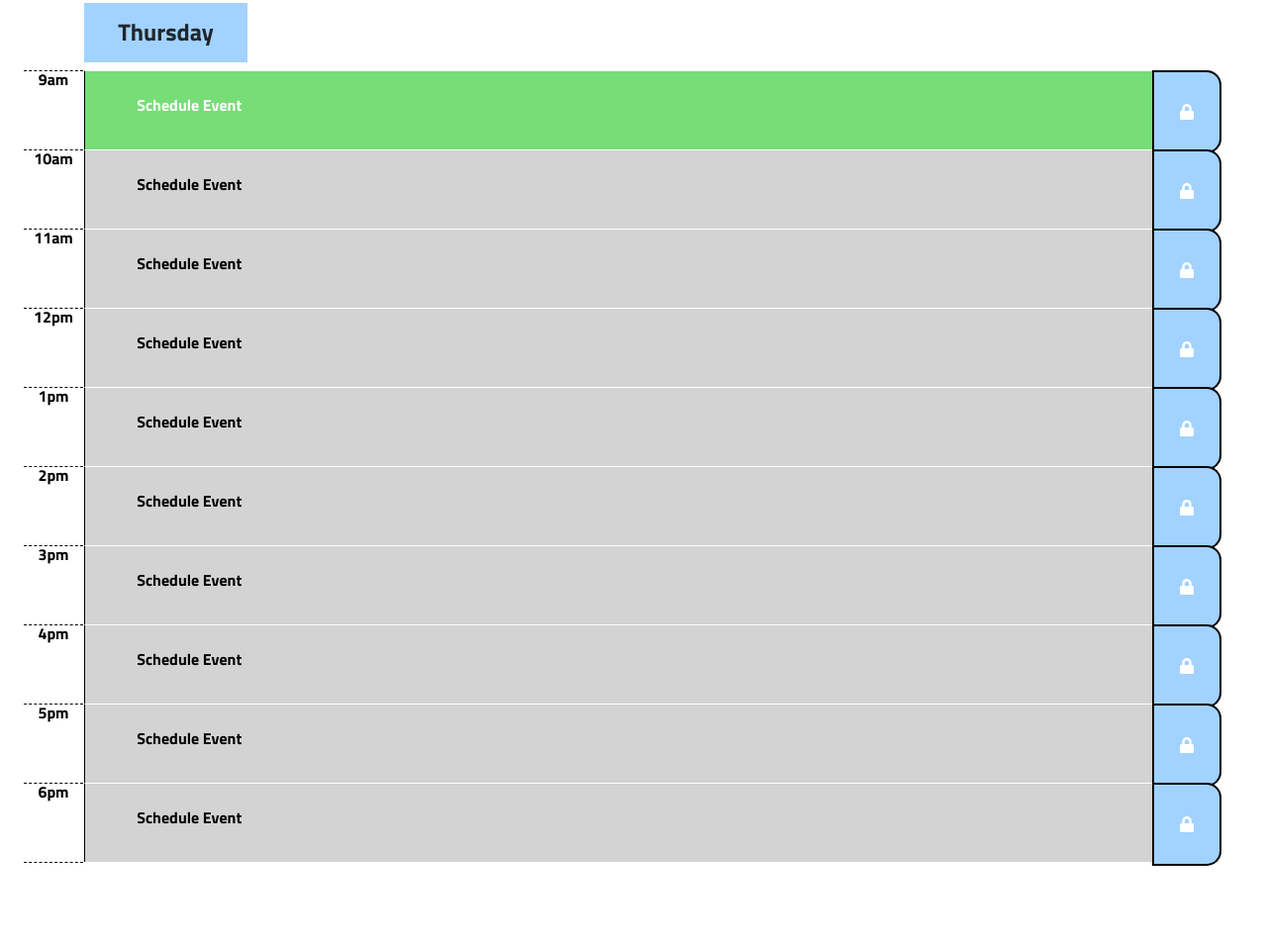
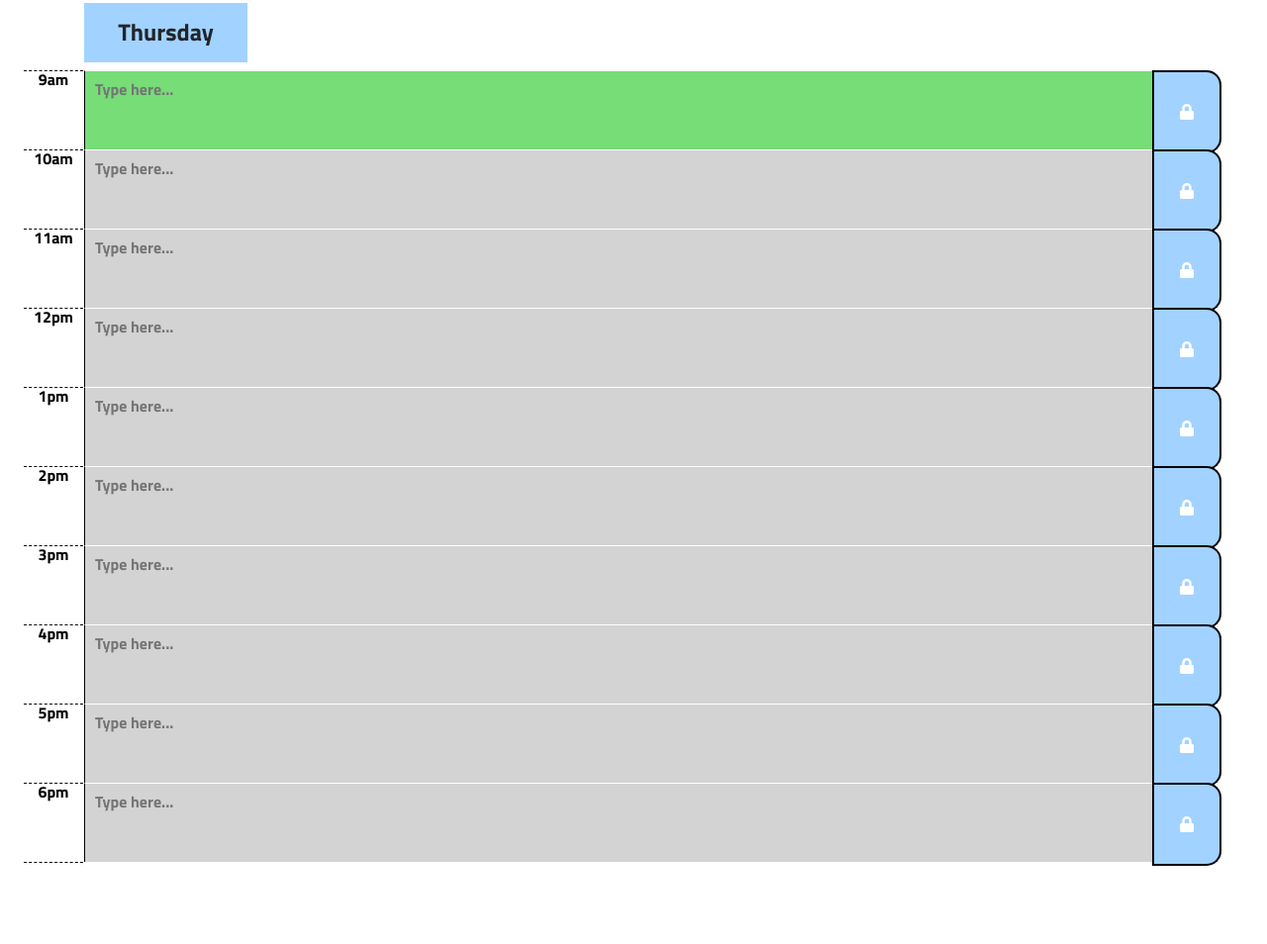
Before and after one commit to Tskading/Daily-Planner, a plain HTML site: page index.html in a window 1280 px wide. Shown: the part 333-1287 px from the top of the page at 99% size. Drawn offline with nearby package versions, Linux system fonts and the light colour scheme.

Commit message:
Added placeholder, cleaned up html

```diff
--- a/index.html
+++ b/index.html
@@ -38,75 +38,34 @@
         <div class="col mt-2 custom-row">
 
           <button type="button" class="saveBtn fa fa-lock"></button>
-
-          <textarea class="row" name="9" id="row-9">
-
-            Schedule Event
-          </textarea>
+          <textarea placeholder="Type here..." class="row" name="9" id="row-9"></textarea>
 
           <button type="button" class="saveBtn fa fa-lock"></button>
-
-          <textarea class="row"  name="10" id="row-10">
-
-            Schedule Event
-          </textarea>
-
+          <textarea placeholder="Type here..." class="row"  name="10" id="row-10"></textarea>
 
           <button type="button" class="saveBtn fa fa-lock"></button>
-
-          <textarea class="row" name="11" id="row-11">
-
-            Schedule Event
-          </textarea>
+          <textarea placeholder="Type here..." class="row" name="11" id="row-11"></textarea>
 
           <button type="button" class="saveBtn fa fa-lock"></button>
-
-          <textarea class="row" name="12" id="row-12">
-
-            Schedule Event
-          </textarea>
+          <textarea placeholder="Type here..." class="row" name="12" id="row-12"></textarea>
 
           <button type="button" class="saveBtn fa fa-lock"></button>
-
-          <textarea class="row" name="13" id="row-1">
-
-            Schedule Event
-          </textarea>
+          <textarea placeholder="Type here..." class="row" name="13" id="row-1"></textarea>
 
           <button type="button" class="saveBtn fa fa-lock"></button>
-
-          <textarea class="row" name="14" id="row-2">
-
-            Schedule Event
-          </textarea>
+          <textarea placeholder="Type here..." class="row" name="14" id="row-2"></textarea>
 
           <button type="button" class="saveBtn fa fa-lock"></button>
-
-          <textarea class="row" name="15" id="row-3">
-
-            Schedule Event
-          </textarea>
+          <textarea placeholder="Type here..." class="row" name="15" id="row-3"></textarea>
 
           <button type="button" class="saveBtn fa fa-lock"></button>
-
-          <textarea class="row" name="16" id="row-4">
-
-            Schedule Event
-          </textarea>
+          <textarea placeholder="Type here..." class="row" name="16" id="row-4"></textarea>
 
           <button type="button" class="saveBtn fa fa-lock"></button>
-
-          <textarea class="row" name="17" id="row-5">
-
-            Schedule Event
-          </textarea>
+          <textarea placeholder="Type here..." class="row" name="17" id="row-5"></textarea>
 
           <button type="button" class="saveBtn fa fa-lock"></button>
-
-          <textarea class="row" name="18" id="row-6">
-
-            Schedule Event
-          </textarea>
+          <textarea placeholder="Type here..." class="row" name="18" id="row-6"></textarea>
 
           <aside class="timeOfDay">
             <div class="hour" id="hour-9">9am</div>
--- a/logic.js
+++ b/logic.js
@@ -31,3 +31,5 @@ $(this).addClass("present")
 
   console.log(rowHour);
 });
+
+// Getting text in hour blocks to save to local storage
```
